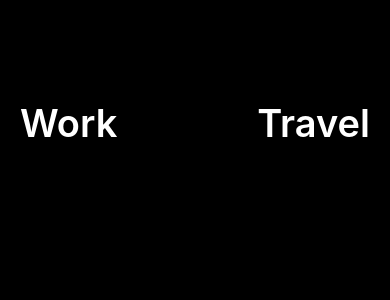
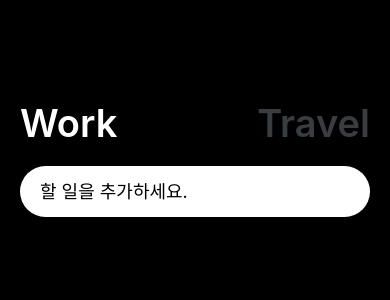
Before and after one commit to wonjangcloud9/workHard, a React Native app: screen / in a window 390 px wide. Shown: the top 300 px of the page. Built offline with nearby package versions, Linux system fonts and the light colour scheme.

Commit message:
textinput

```diff
--- a/App.js
+++ b/App.js
@@ -1,19 +1,60 @@
 import { StatusBar } from "expo-status-bar";
-import { StyleSheet, Text, View, TouchableOpacity } from "react-native";
+import {
+  StyleSheet,
+  Text,
+  View,
+  TouchableOpacity,
+  TextInput,
+} from "react-native";
 import { theme } from "./colors";
+import React, { useState } from "react";
 
 export default function App() {
+  const [working, setWorking] = useState(true);
+  const [text, setText] = useState("");
+  const travel = () => {
+    setWorking(false);
+  };
+  const work = () => {
+    setWorking(true);
+  };
+  const onChange = (payload) => {
+    setText(payload);
+  };
   return (
     <View style={styles.container}>
       <StatusBar style="auto" />
       <View style={styles.header}>
-        <TouchableOpacity>
-          <Text style={styles.btnText}>Work</Text>
+        <TouchableOpacity onPress={work}>
+          <Text
+            style={{
+              ...styles.btnText,
+              color: working ? "white" : theme.grey,
+            }}
+          >
+            Work
+          </Text>
         </TouchableOpacity>
-        <TouchableOpacity>
-          <Text style={styles.btnText}>Travel</Text>
+        <TouchableOpacity onPress={travel}>
+          <Text
+            style={{
+              ...styles.btnText,
+              color: !working ? "white" : theme.grey,
+            }}
+          >
+            Travel
+          </Text>
         </TouchableOpacity>
       </View>
+
+      <TextInput
+        onChangeText={onChange}
+        value={text}
+        placeholder={
+          working ? "할 일을 추가하세요." : "어디에 가고 싶으신가요?"
+        }
+        style={styles.input}
+      />
     </View>
   );
 }
@@ -32,6 +73,13 @@
   btnText: {
     fontSize: 38,
     fontWeight: "600",
-    color: "white",
+  },
+  input: {
+    backgroundColor: "white",
+    paddingVertical: 15,
+    paddingHorizontal: 20,
+    borderRadius: 30,
+    marginTop: 20,
+    fontSize: 18,
   },
 });
```
